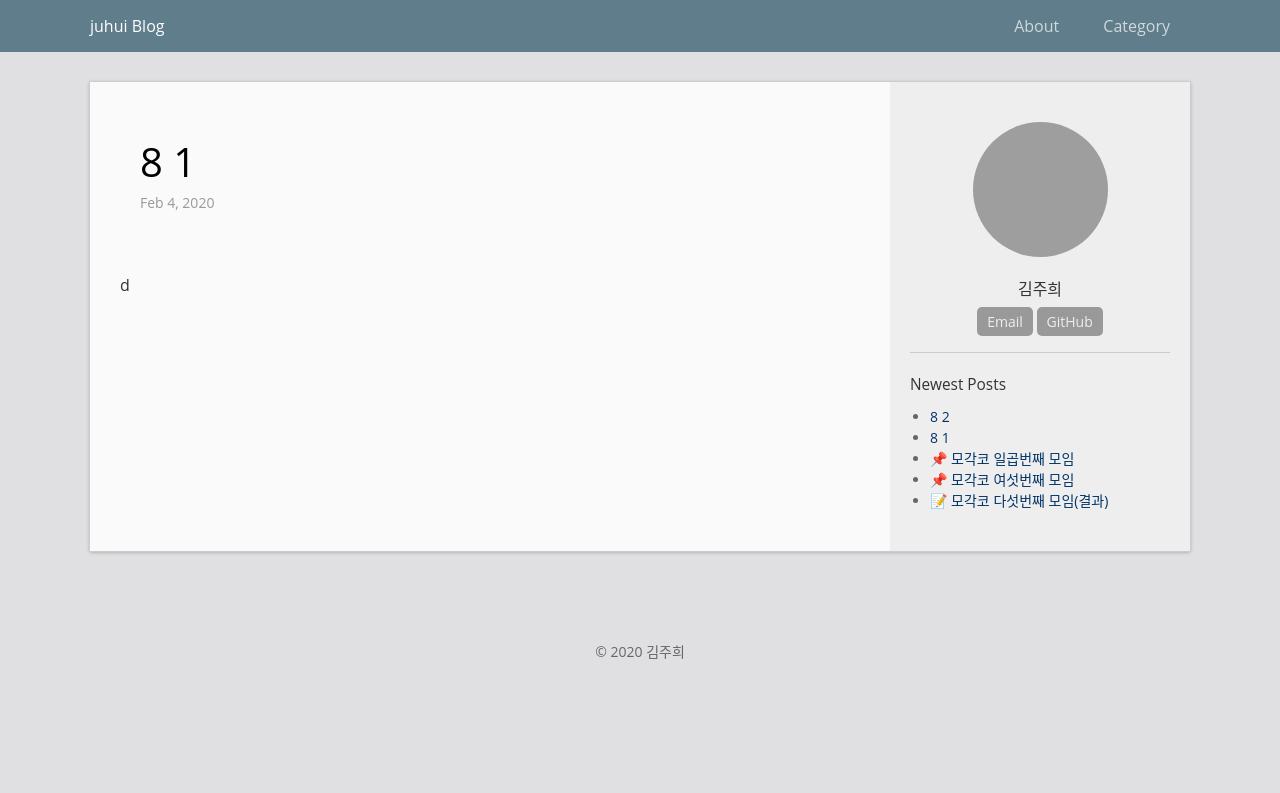
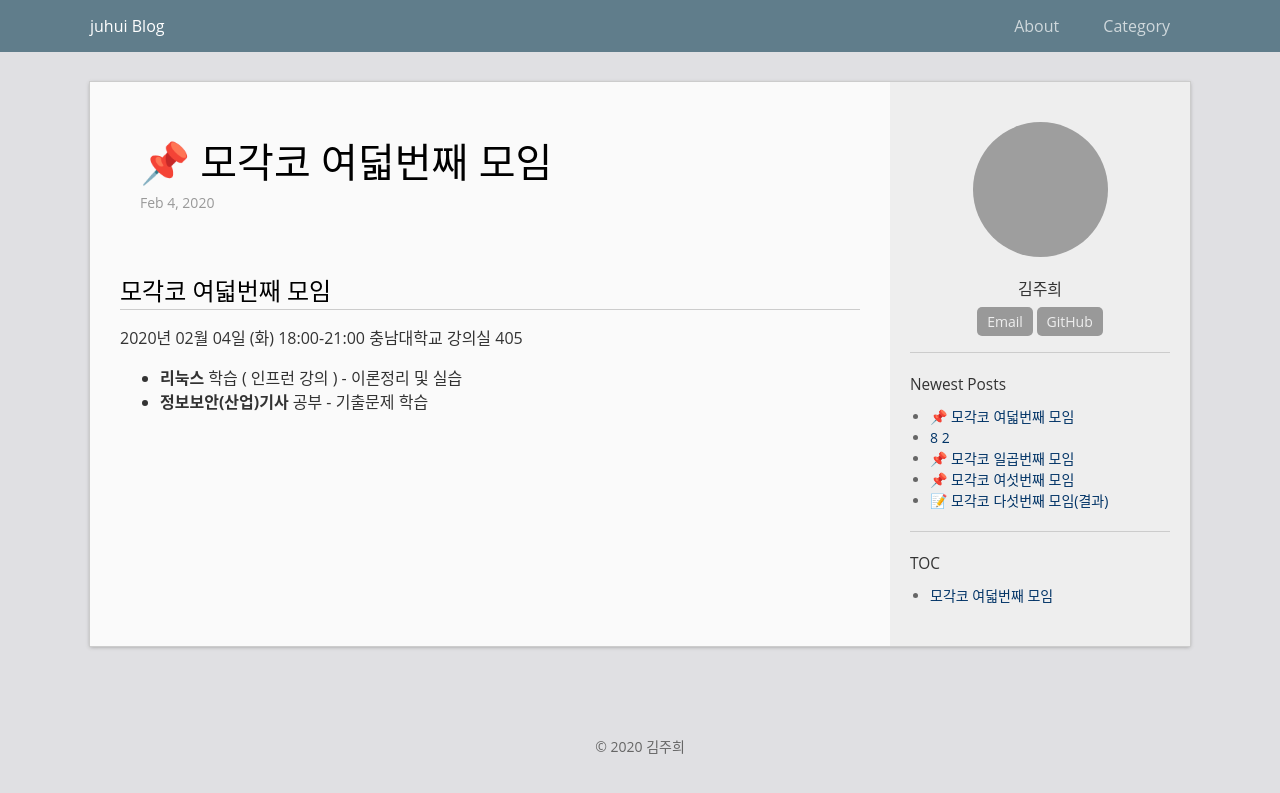
Before and after one commit to juhui-ui/juhui-ui.github.io, a Jekyll site: the page built from _posts/2020-02-04-8-1.markdown, in a window 1280 px wide. Shown: the top 793 px of the page. Built offline with Jekyll 4.4.1, drawn with Linux system fonts in a browser that asks for light colours; emoji names are drawn with the system emoji font; grey boxes are pictures that could not be loaded.

Commit message:
Update 2020-02-04-8-1.markdown

```diff
--- a/_posts/2020-02-04-8-1.markdown
+++ b/_posts/2020-02-04-8-1.markdown
@@ -1 +1,16 @@
-d
+---
+layout: post
+title:  ":pushpin: 모각코 여덟번째 모임"
+date:   2020-02-04 18:00:00
+categories: jekyll update
+permalink: /archivers/start8
+---
+
+## 모각코 여덟번째 모임 ##
+
+2020년 02월 04일 (화)
+18:00-21:00
+충남대학교 강의실 405
+
+* **리눅스** 학습 ( 인프런 강의 ) - 이론정리 및 실습
+* **정보보안(산업)기사** 공부 - 기출문제 학습
```
